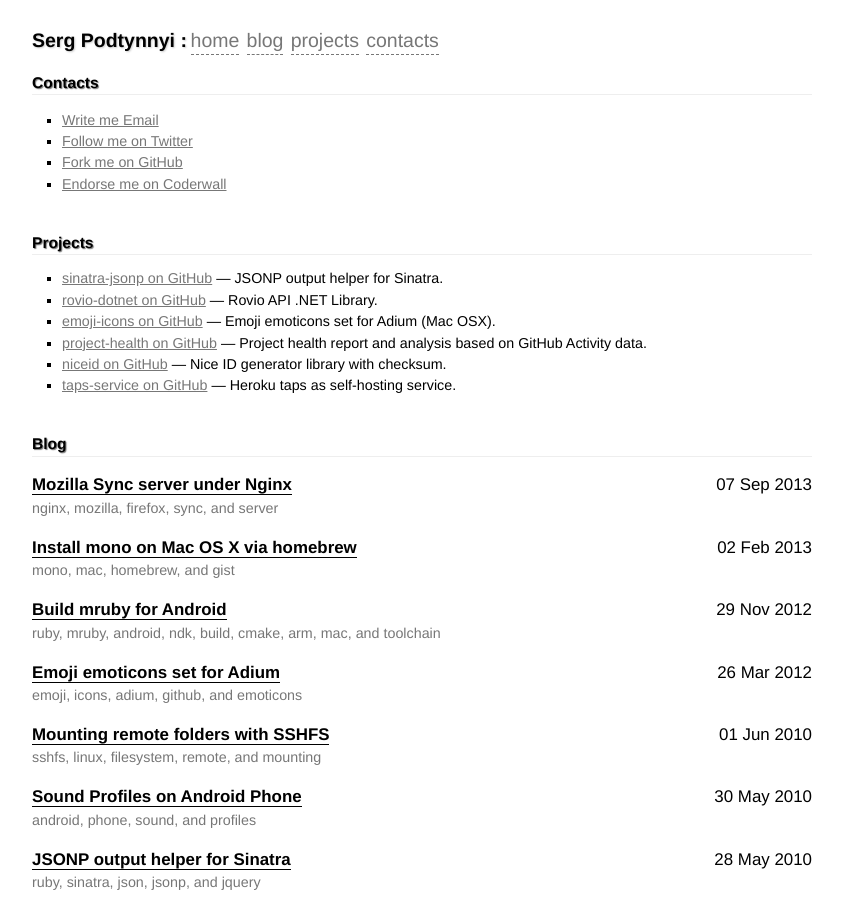
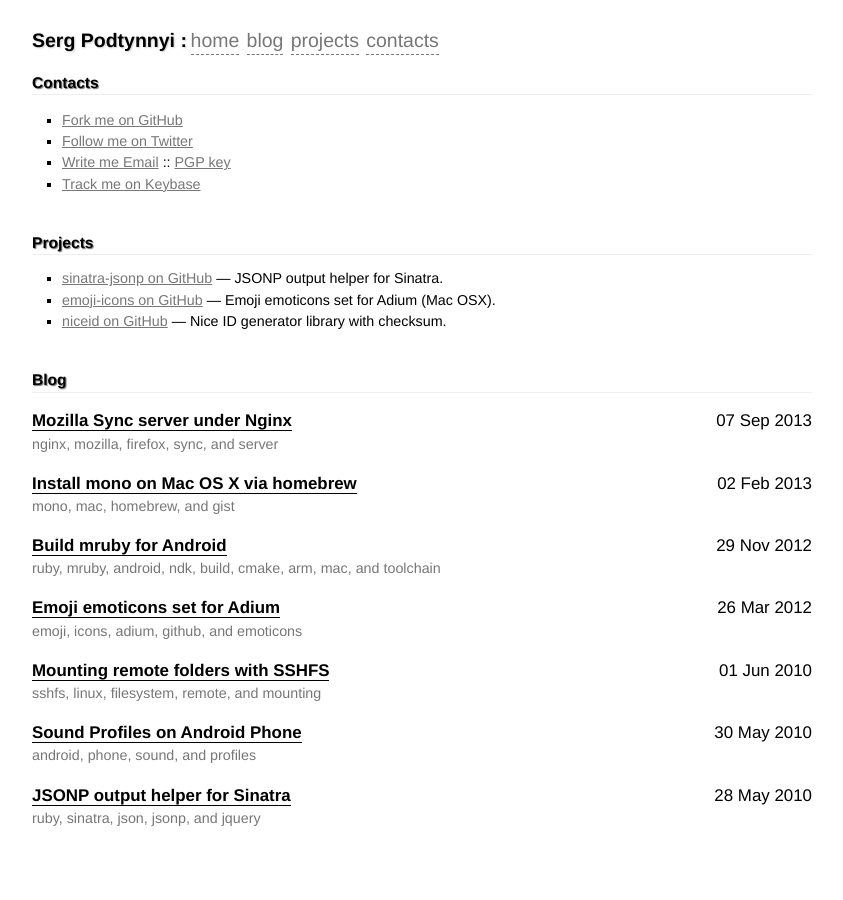
Before and after one commit to shtirlic/shtirlic.github.com, a Jekyll site: the page built from index.html, in a window 1280 px wide. Shown: the whole page, without its empty margins (218-1061 px from the left). Built offline with Jekyll 4.4.1, drawn with Linux system fonts in a browser that asks for light colours; some web fonts are replaced.

Commit message:
Refresh links

```diff
--- a/index.html
+++ b/index.html
@@ -6,10 +6,10 @@
 
 <div class="section-title" id="contacts">Contacts</div>
 <ul id="contacts-list">
-  <li><a href="mailto:serg@podtynnyi.com">Write me Email</a></li>
+  <li><a href="https://github.com/shtirlic">Fork me on GitHub</a></li>
   <li><a href="https://twitter.com/shtirlic">Follow me on Twitter</a></li>
-  <li><a href="https://github.com/shtirlic">Fork me on GitHub</a></li>
-  <li><a href="https://coderwall.com/shtirlic">Endorse me on Coderwall</a></li>
+  <li><a href="mailto:serg@podtynnyi.com">Write me Email</a> :: <a href="https://keybase.io/shtirlic/key.asc">PGP key</a></li>
+  <li><a href="https://keybase.io/shtirlic">Track me on Keybase</a></li>
 </ul>
 
 <div class="section-title" id="projects">Projects</div>
@@ -21,28 +21,13 @@
   </li>
   <li>
     <span class="project-names">
-      <a href="https://github.com/shtirlic/rovio-dotnet">rovio-dotnet on GitHub</a> &mdash; Rovio API .NET Library.
-    </span>
-  </li>
-  <li>
-    <span class="project-names">
       <a href="https://github.com/shtirlic/emoji-icons.AdiumEmoticonSet">emoji-icons on GitHub</a> &mdash; Emoji emoticons set for Adium (Mac OSX).
-    </span>
-  </li>
-  <li>
-    <span class="project-names">
-      <a href="https://github.com/shtirlic/project-health">project-health on GitHub</a> &mdash; Project health report and analysis based on GitHub Activity data.
     </span>
   </li>
   <li>
     <span class="project-names">
       <a href="https://github.com/shtirlic/niceid">niceid on GitHub</a> &mdash; Nice ID generator library with checksum.
     </span></li>
-  <li>
-    <span class="project-names">
-      <a href="https://github.com/shtirlic/taps-service">taps-service on GitHub</a> &mdash; Heroku taps as self-hosting service.
-    </span>
-  </li>
 </ul>
 
 
```
